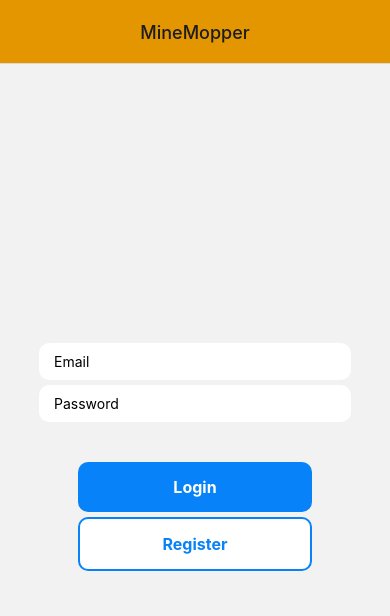
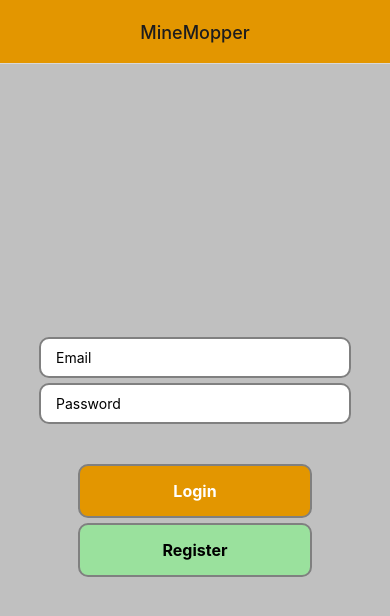
Before and after one commit to henry-oberholtzer/minemopper, a React Native app: screen /LogIn in a window 390 px wide. Shown: the top 616 px of the page. Built offline with nearby package versions, Linux system fonts and the light colour scheme; no server answers.

Commit message:
Add color scheme for log in, and update README me as well as License.txt

```diff
--- a/components/LoginScreen.js
+++ b/components/LoginScreen.js
@@ -2,7 +2,7 @@ import { useNavigation } from '@react-navigation/core';
 import React, { useEffect, useState } from 'react';
 import { StyleSheet, Text, View, KeyboardAvoidingView, TextInput, TouchableOpacity  } from 'react-native';
 import { auth } from './auth/Firebase'
-import { createUserWithEmailAndPassword } from "firebase/auth";
+import { createUserWithEmailAndPassword, signInWithEmailAndPassword } from "firebase/auth";
 
 const LoginScreen = () => {
   const [email, setEmail] = useState('');
@@ -83,6 +83,7 @@ export default LoginScreen
 const styles = StyleSheet.create({
   container: {
     flex: 1,
+    backgroundColor: '#C0C0C0',
     justifyContent: 'center',
     alignItems: 'center',
   },
@@ -95,6 +96,8 @@ const styles = StyleSheet.create({
     paddingVertical: 10,
     borderRadius: 10,
     marginTop: 5,
+    borderColor: 'grey',
+    borderWidth: 2,
   },
   buttonContainer: {
     width: '60%',
@@ -103,16 +106,18 @@ const styles = StyleSheet.create({
     marginTop: 40,
   },
   button: {
-    backgroundColor: '#0782F9',
+    backgroundColor: '#E39600',
     width: '100%',
     padding: 15,
     borderRadius: 10,
     alignItems: 'center',
+    borderColor: 'grey',
+    borderWidth: 2,
   },
   buttonOutline: {
-    backgroundColor: 'white',
+    backgroundColor: '#9AE19D',
     marginTop: 5,
-    borderColor: '#0782F9',
+    borderColor: 'grey',
     borderWidth: 2,
   },
   buttonText: {
@@ -121,10 +126,8 @@ const styles = StyleSheet.create({
     fontSize: 16,
   },
   buttonOutlineText: {
-    color: '#0782F9',
+    color: 'black',
     fontWeight: '700',
     fontSize: 16,
   },
 })
-
-//
```
Also changed, not shown: License.txt (added), 1 other file (tests, documents, lock files or other folders).
